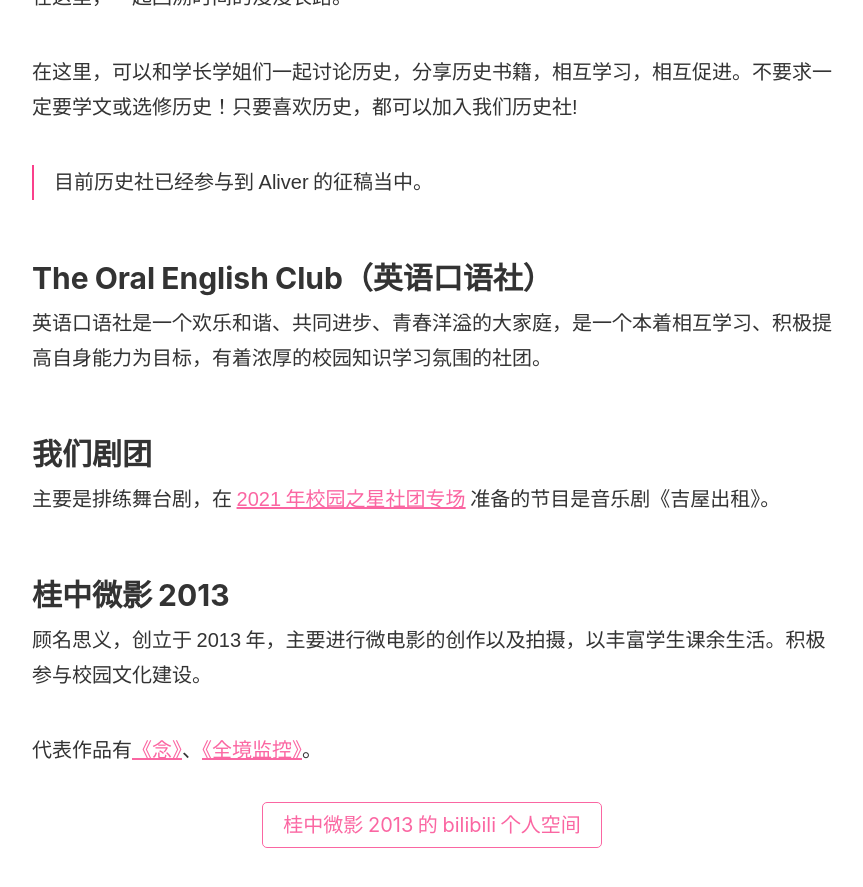
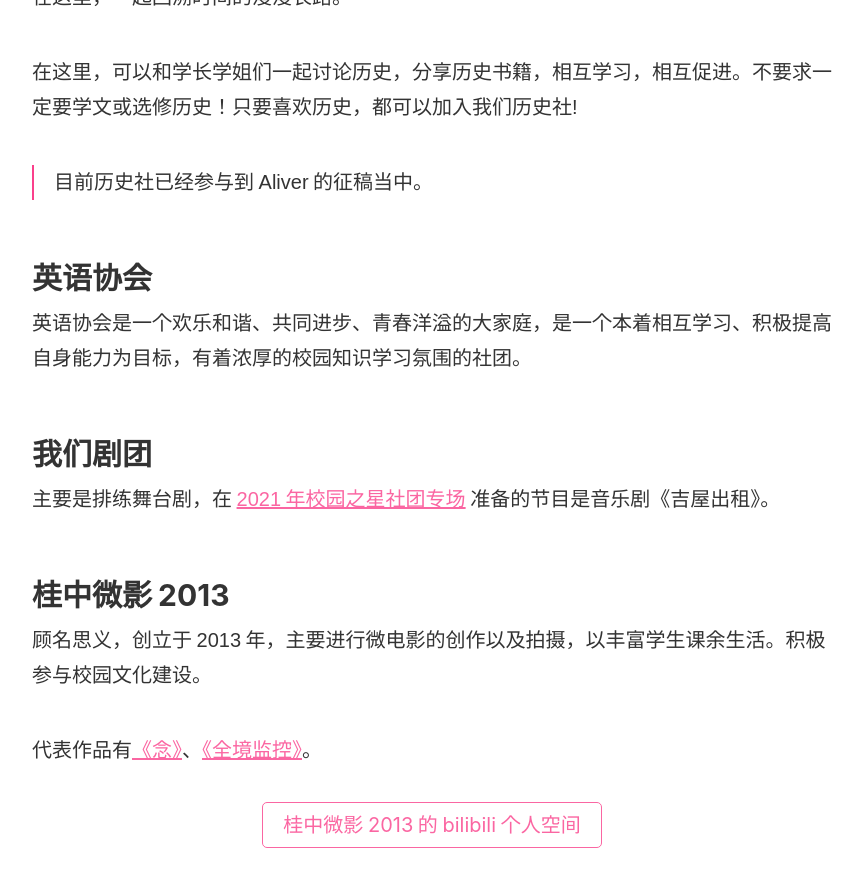
Before and after one commit to devswork-glzx/aliver, a Jekyll site: the page built from _posts/2022-01-15-meet-our-clubs-in-guilin-middle-school.md, in a window 1280 px wide and 900 px high, scrolled down 6205 px. Shown: the top 887 px of the window, without its empty margins (208-1071 px from the left). Built offline with Jekyll 4.4.1, drawn with Linux system fonts in a browser that asks for light colours; our own code applies the rules of GitHub Pages for plain Markdown files.

Commit message:
Update 2022-01-15-meet-our-clubs-in-guilin-middle-school.md

```diff
--- a/_posts/2022-01-15-meet-our-clubs-in-guilin-middle-school.md
+++ b/_posts/2022-01-15-meet-our-clubs-in-guilin-middle-school.md
@@ -152,9 +152,9 @@ TO 乐队是桂中的音乐类社团之一，内含主唱、电子琴手、吉
 
 > 目前历史社已经参与到 Aliver 的征稿当中。
 
-## The Oral English Club（英语口语社）
+## 英语协会
 
-英语口语社是一个欢乐和谐、共同进步、青春洋溢的大家庭，是一个本着相互学习、积极提高自身能力为目标，有着浓厚的校园知识学习氛围的社团。
+英语协会是一个欢乐和谐、共同进步、青春洋溢的大家庭，是一个本着相互学习、积极提高自身能力为目标，有着浓厚的校园知识学习氛围的社团。
 
 ## 我们剧团
 
```
